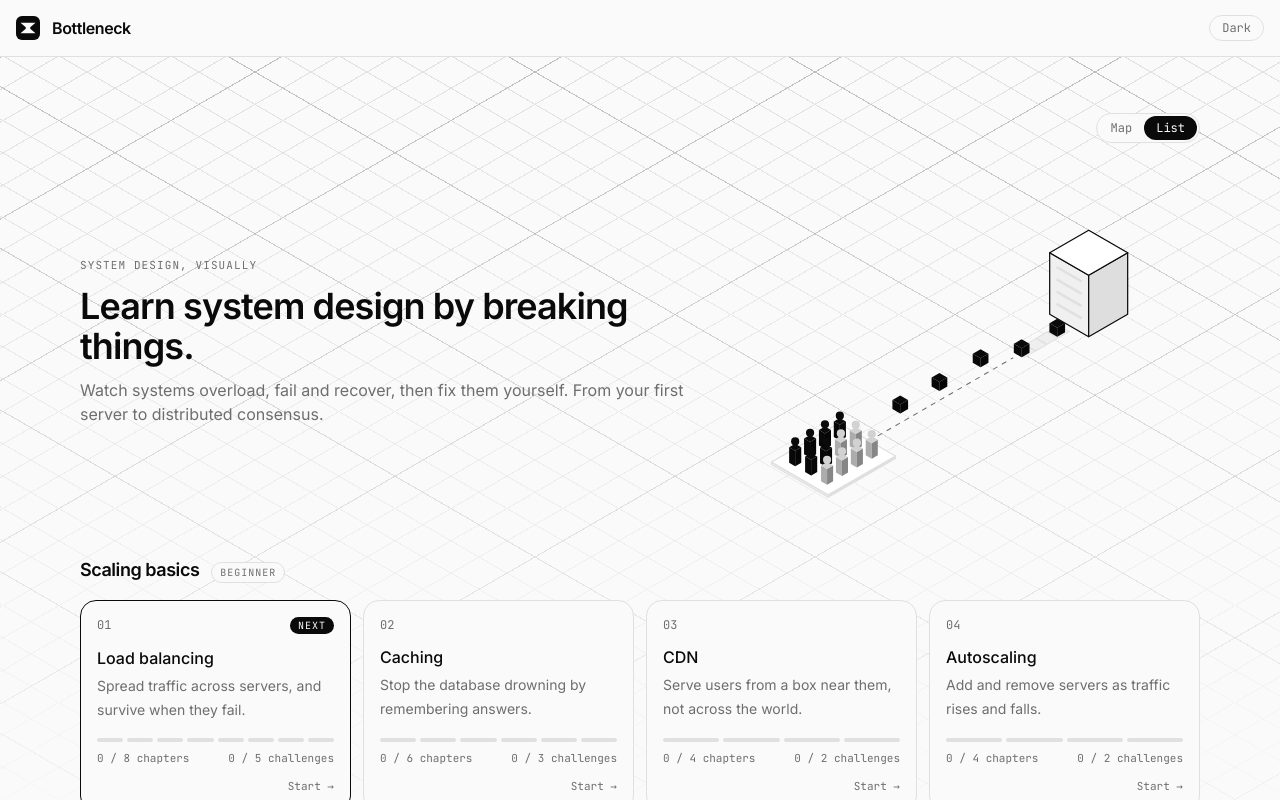
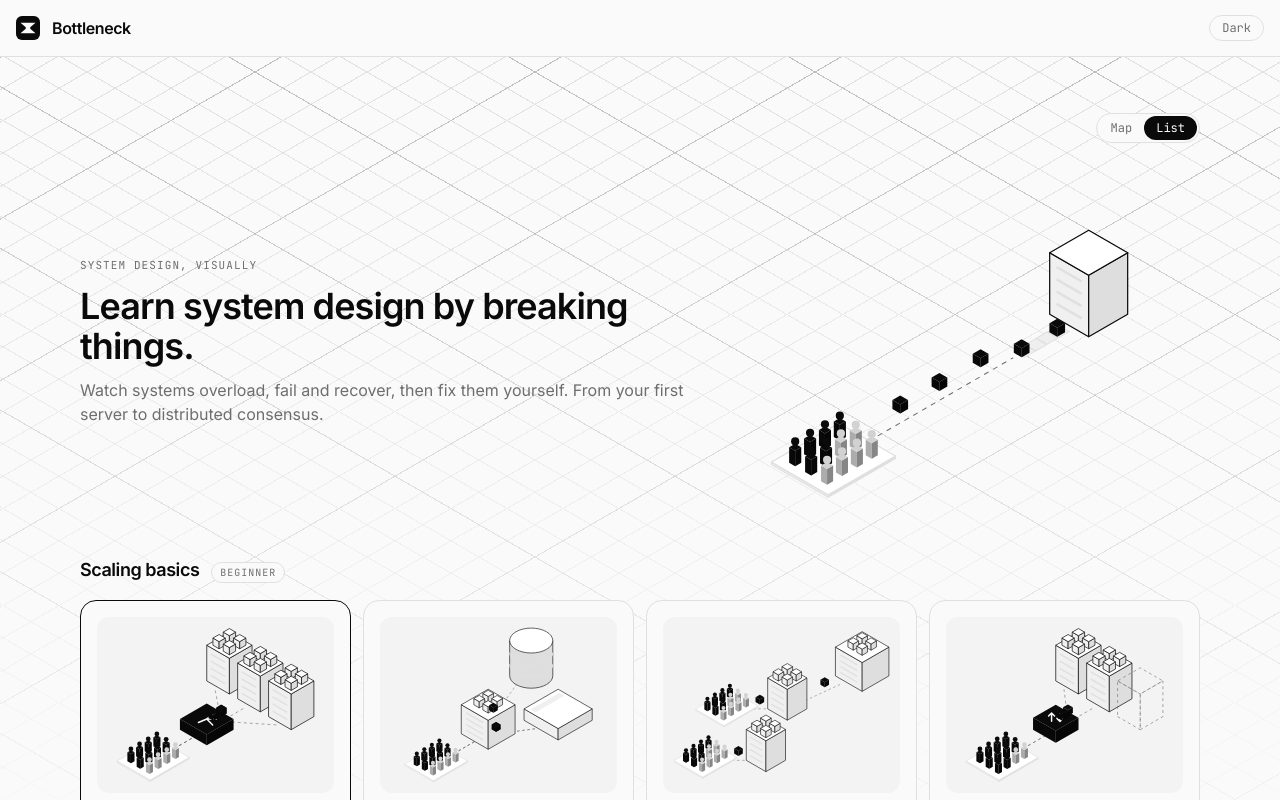
Before and after one commit to Adarsh0603/Bottleneck, a React (Vite) app: page / in a window 1280 px wide. Both pictures are taken after a click on the button "List". Shown: the top 800 px of the page. Built offline with nearby package versions, Linux system fonts and the light colour scheme.

Commit message:
Give each list card a picture of its topic
Built topics show a small scene of the idea, and requests start moving through it when you hover the card. Topics still to come get a faint outline for their track.

```diff
--- a/src/home/HomeList.tsx
+++ b/src/home/HomeList.tsx
@@ -1,6 +1,8 @@
 import { resetProgress, topicProgress, useProgress } from '../core/progress'
 import { TOPICS, TRACKS, type TopicEntry } from '../topics/registry'
+import { useState } from 'react'
 import HeroScene from './HeroScene'
+import TopicThumb from './TopicThumb'
 import { ContinueButton, Credit, ViewToggle, type HomeView } from './parts'
 import { actionLabel, nextTopic, openTopic, solvedCount, statusOf, topicNumber } from './shared'
 
@@ -77,10 +79,14 @@ function TopicCard({ topic, isNext, onOpen }: { topic: TopicEntry; isNext: boole
   const progress = useProgress()
   const status = statusOf(progress, topic)
   const label = topicNumber(topic)
+  const [live, setLive] = useState(false)
 
   if (status === 'soon' || !topic.chapters) {
     return (
       <div className="rounded-2xl border border-dashed border-line bg-bg p-4">
+        <div className="mb-4 h-28 opacity-70">
+          <TopicThumb topic={topic} live={false} />
+        </div>
         <div className="flex items-center justify-between font-mono text-xs text-muted">
           <span>{label}</span>
           <span className="rounded-full border border-line px-2 py-0.5 text-[10px] uppercase tracking-widest">Soon</span>
@@ -99,10 +105,17 @@ function TopicCard({ topic, isNext, onOpen }: { topic: TopicEntry; isNext: boole
   return (
     <button
       onClick={onOpen}
+      onPointerEnter={() => setLive(true)}
+      onPointerLeave={() => setLive(false)}
+      onFocus={() => setLive(true)}
+      onBlur={() => setLive(false)}
       className={`group flex flex-col rounded-2xl border bg-bg p-4 text-left transition hover:border-fg ${
         isNext || status === 'done' ? 'border-fg' : 'border-line'
       }`}
     >
+      <div className="mb-4 h-44 w-full rounded-xl bg-subtle/60 p-2">
+        <TopicThumb topic={topic} live={live} />
+      </div>
       <div className="flex w-full items-center justify-between font-mono text-xs text-muted">
         <span>{label}</span>
         {status === 'done' ? (
--- /dev/null
+++ b/src/home/TopicThumb.tsx
@@ -0,0 +1,179 @@
+import { useLayoutEffect, useRef, useState } from 'react'
+import { Piece } from '../core/build/pieces'
+import type { PieceKind } from '../core/build/types'
+import { project } from '../core/iso/geometry'
+import { FloorPath, IsoBox, IsoCylinder } from '../core/iso/primitives'
+import type { V3 } from '../core/types'
+import { useMedia } from '../core/useMedia'
+import type { TopicEntry, TrackId } from '../topics/registry'
+
+// A small still picture of each topic's idea for its card on the list page.
+// While `live` (the card is hovered or focused), requests travel along the
+// routes. Topics not built yet show a dashed outline instead.
+
+const FLY_Y = 0.45
+const CUBE = 0.24
+const TRIP_SECONDS = 1.8
+
+interface Thumb {
+  pieces: { kind: PieceKind; x: number; z: number; active?: number; ghost?: boolean }[]
+  routes: V3[][] // floor-level points; requests fly along them
+}
+
+// Floor spots given in screen directions: u runs right, v runs down.
+const ground = (u: number, v: number) => ({ x: (u - v) / 2, z: (u + v) / 2 })
+const screen = (u: number, v: number): V3 => [(u - v) / 2, 0, (u + v) / 2]
+
+const THUMBS: Record<string, Thumb> = {
+  'load-balancing': {
+    pieces: [
+      { kind: 'server', x: 1.6, z: -1.5 },
+      { kind: 'server', x: 1.6, z: 0 },
+      { kind: 'server', x: 1.6, z: 1.5 },
+      { kind: 'balancer', x: -1, z: 0 },
+      { kind: 'users', x: -3.6, z: 0, active: 8 },
+    ],
+    routes: [-1.5, 0, 1.5].map((z): V3[] => [[-2.6, 0, 0], [-1.7, 0, 0], [-0.3, 0, 0], [0.9, 0, z]]),
+  },
+  caching: {
+    pieces: [
+      { kind: 'database', x: 2.6, z: -1.6 },
+      { kind: 'cache', x: 1.2, z: 1.3 },
+      { kind: 'app', x: -1.4, z: 0 },
+      { kind: 'users', x: -4.3, z: 0, active: 8 },
+    ],
+    routes: [
+      [[-3.3, 0, 0], [-2.2, 0, 0], [-0.6, 0, 0.6], [0.2, 0, 1.1]],
+      [[-3.3, 0, 0], [-2.2, 0, 0], [-0.6, 0, 0.6], [0.2, 0, 1.1]],
+      [[-3.3, 0, 0], [-2.2, 0, 0], [-0.6, 0, -0.6], [1.8, 0, -1.6]],
+    ],
+  },
+  // Two groups of users, each served by an edge box beside them; the origin
+  // stands far off at the back.
+  cdn: {
+    pieces: [
+      { kind: 'app', ...ground(4.8, -4.6) },
+      { kind: 'server', ...ground(0.6, -1.4) },
+      { kind: 'users', ...ground(-2.8, -1.4), active: 6 },
+      { kind: 'server', ...ground(-0.6, 3.6) },
+      { kind: 'users', ...ground(-4, 3.6), active: 6 },
+    ],
+    routes: [
+      [screen(-1.6, -1.4), screen(-0.4, -1.4)],
+      [screen(-2.8, 3.6), screen(-1.6, 3.6)],
+      [screen(1.6, -2.2), screen(3.6, -3.8)],
+    ],
+  },
+  autoscaling: {
+    pieces: [
+      { kind: 'server', x: 1.6, z: -1.5 },
+      { kind: 'server', x: 1.6, z: 0 },
+      { kind: 'server', x: 1.6, z: 1.5, ghost: true },
+      { kind: 'autoscaler', x: -1, z: 0 },
+      { kind: 'users', x: -3.6, z: 0, active: 10 },
+    ],
+    routes: [-1.5, 0].map((z): V3[] => [[-2.6, 0, 0], [-1.6, 0, 0], [-0.4, 0, 0], [0.9, 0, z]]),
+  },
+}
+
+const SOON: Thumb = { pieces: [], routes: [] }
+
+const fly = (route: V3[]): V3[] => route.map(([x, , z]) => [x, FLY_Y, z])
+const screenPath = (route: V3[]) => {
+  const [first, ...rest] = fly(route).map((p) => project(p))
+  return `M ${first.join(' ')} ${rest.map((p) => `L ${p.join(' ')}`).join(' ')}`
+}
+
+// The point `t` of the way along a route.
+function along(route: V3[], t: number): V3 {
+  const pts = fly(route)
+  const legs = pts.slice(1).map((p, i) => Math.hypot(p[0] - pts[i][0], p[2] - pts[i][2]))
+  let left = t * legs.reduce((a, b) => a + b, 0)
+  for (let i = 0; i < legs.length; i++) {
+    if (left <= legs[i]) {
+      const k = left / legs[i]
+      const [a, b] = [pts[i], pts[i + 1]]
+      return [a[0] + (b[0] - a[0]) * k, FLY_Y, a[2] + (b[2] - a[2]) * k]
+    }
+    left -= legs[i]
+  }
+  return pts[pts.length - 1]
+}
+
+export default function TopicThumb({ topic, live }: { topic: TopicEntry; live: boolean }) {
+  const still = useMedia('(prefers-reduced-motion: reduce)')
+  const thumb = topic.Play ? (THUMBS[topic.id] ?? SOON) : SOON
+
+  // Frame the drawing tightly, so each picture fills its card the same way.
+  const drawing = useRef<SVGGElement>(null)
+  const [box, setBox] = useState('-200 -150 400 300')
+  useLayoutEffect(() => {
+    const b = drawing.current?.getBBox()
+    const pad = 6
+    if (b) setBox(`${b.x - pad} ${b.y - pad} ${b.width + pad * 2} ${b.height + pad * 2}`)
+  }, [topic.id])
+
+  if (thumb.pieces.length === 0) return <SoonThumb track={topic.track} />
+
+  const animate = live && !still
+  return (
+    <svg viewBox={box} className="h-full w-full" aria-hidden="true">
+      <g ref={drawing}>
+      {thumb.routes.map((route, i) => (
+        <FloorPath key={i} route={route} />
+      ))}
+      {thumb.pieces.map((p, i) =>
+        p.ghost ? (
+          <IsoBox key={i} x={p.x} z={p.z} w={1.1} d={1.1} h={1.5} ghost />
+        ) : (
+          <Piece key={i} kind={p.kind} x={p.x} z={p.z} active={p.active} />
+        ),
+      )}
+      </g>
+      {thumb.routes.map((route, i) =>
+        animate ? (
+          <g key={i} opacity={0}>
+            <Cube />
+            <animateMotion dur={`${TRIP_SECONDS}s`} begin={`${(i * TRIP_SECONDS) / thumb.routes.length}s`} repeatCount="indefinite" path={screenPath(route)} />
+            <animate
+              attributeName="opacity"
+              values="0;1;1;0"
+              keyTimes="0;0.1;0.85;1"
+              dur={`${TRIP_SECONDS}s`}
+              begin={`${(i * TRIP_SECONDS) / thumb.routes.length}s`}
+              repeatCount="indefinite"
+            />
+          </g>
+        ) : (
+          <g key={i} transform={`translate(${project(along(route, 0.55)).join(' ')})`}>
+            <Cube />
+          </g>
+        ),
+      )}
+    </svg>
+  )
+}
+
+// A topic not built yet: a small dashed outline hinting at its track (a
+// database for data, a queue for async, a cluster for distributed, a tower
+// for the capstones).
+function SoonThumb({ track }: { track: TrackId }) {
+  return (
+    <svg viewBox="-150 -110 300 150" className="h-full w-full" aria-hidden="true">
+      {track === 'data' ? (
+        <IsoCylinder x={0} z={0} r={0.7} h={1.4} dim />
+      ) : track === 'async' ? (
+        [-0.9, 0, 0.9].map((x) => <IsoBox key={x} x={x} z={0} w={0.6} d={0.6} h={0.6} ghost />)
+      ) : track === 'distributed' ? (
+        [[0.8, -0.8], [-0.8, -0.4], [0.4, 0.8]].map(([x, z]) => <IsoBox key={x} x={x} z={z} w={0.7} d={0.7} h={1} ghost />)
+      ) : (
+        <IsoBox x={0} z={0} w={1} d={1} h={2.2} ghost />
+      )}
+    </svg>
+  )
+}
+
+// A request cube drawn around the origin, to be moved into place.
+function Cube() {
+  return <IsoBox x={0} z={0} y={-CUBE / 2} w={CUBE} d={CUBE} h={CUBE} fill="var(--fg)" />
+}
```
